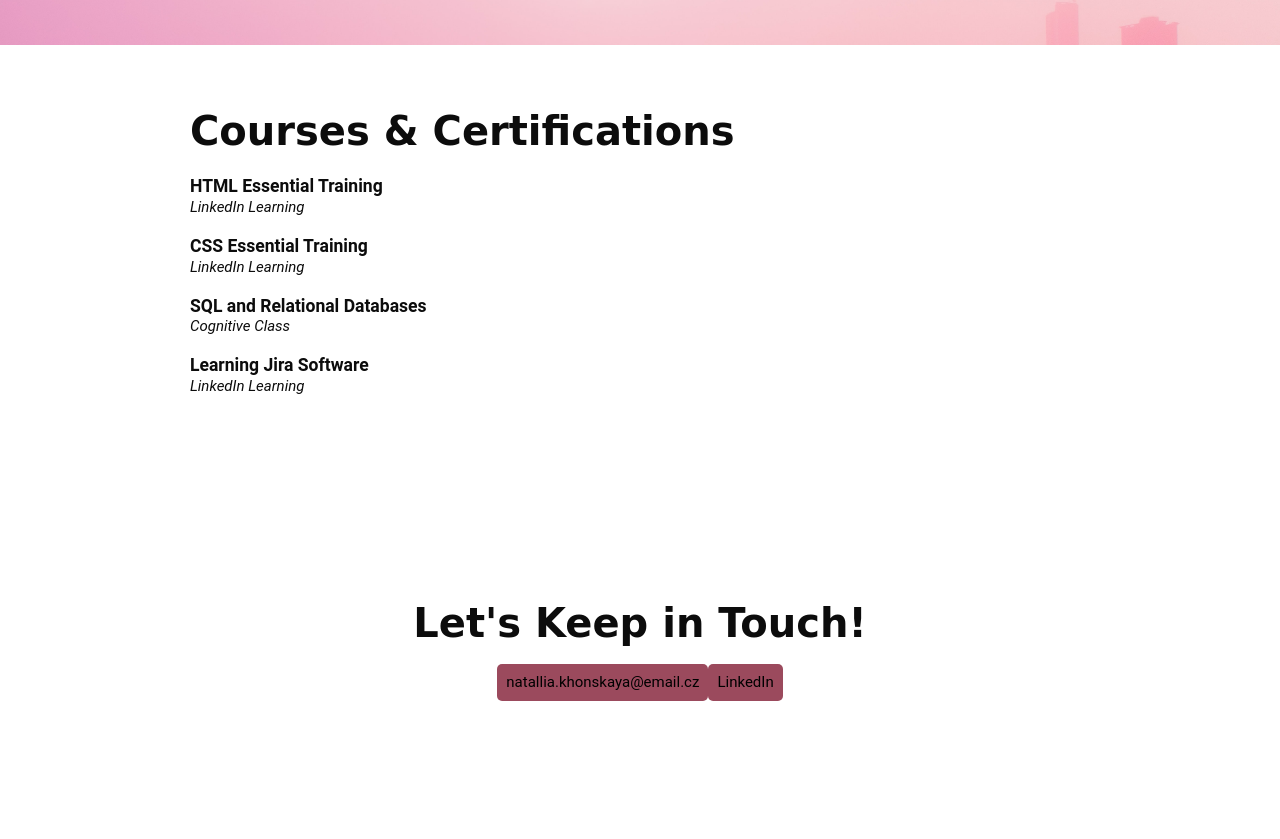
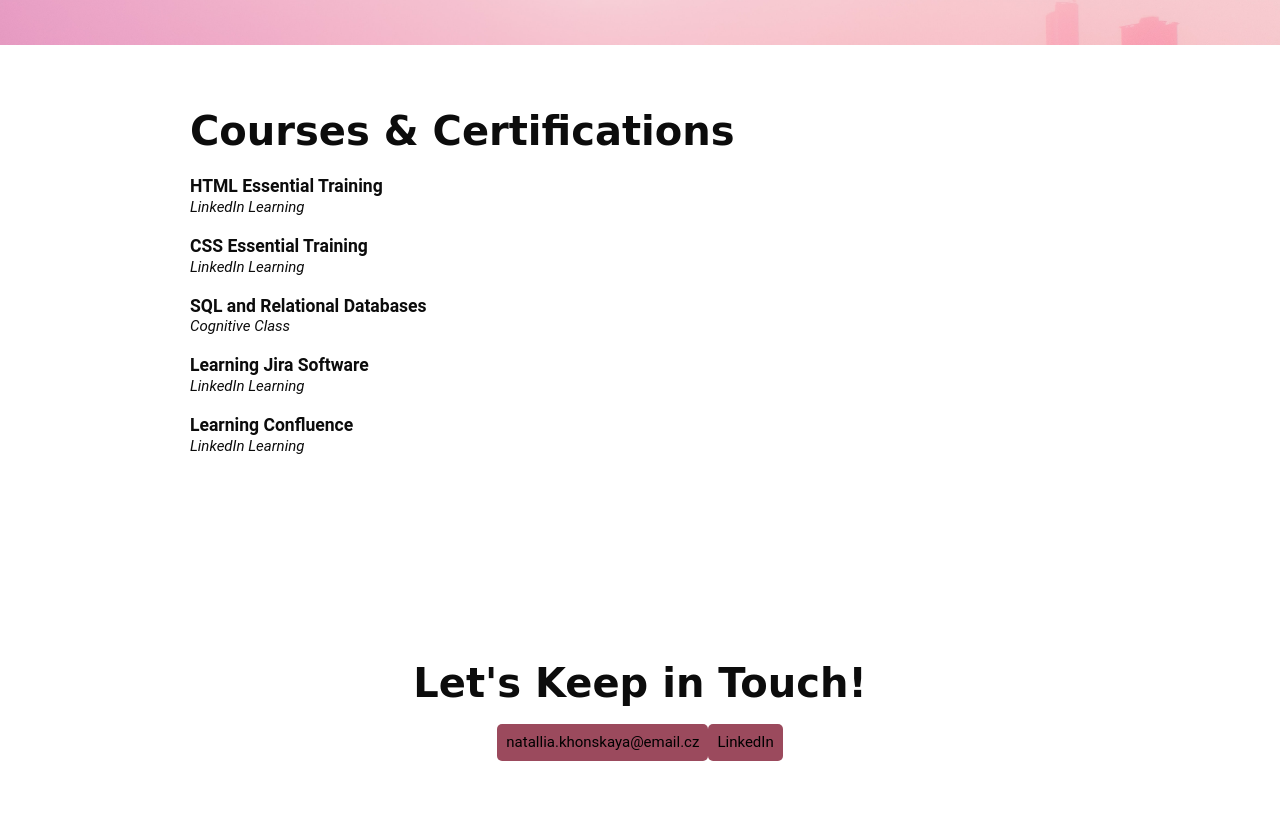
Before and after one commit to NatalliaKhonskaya/html-css, a plain HTML site: page index.html in a window 1280 px wide. Shown: the part 1959-2798 px from the top of the page. Before the commit the page ends 2745 px from the top, so only its background shows below. Drawn offline with Linux system fonts and the light colour scheme.

Commit message:
add confluence

```diff
--- a/index.html
+++ b/index.html
@@ -119,6 +119,8 @@
         <p>Cognitive Class</p>
         <h3>Learning Jira Software</h3>
         <p>LinkedIn Learning</p>
+        <h3>Learning Confluence</h3>
+        <p>LinkedIn Learning</p>
         </section>
         </div>
     </section>
```
